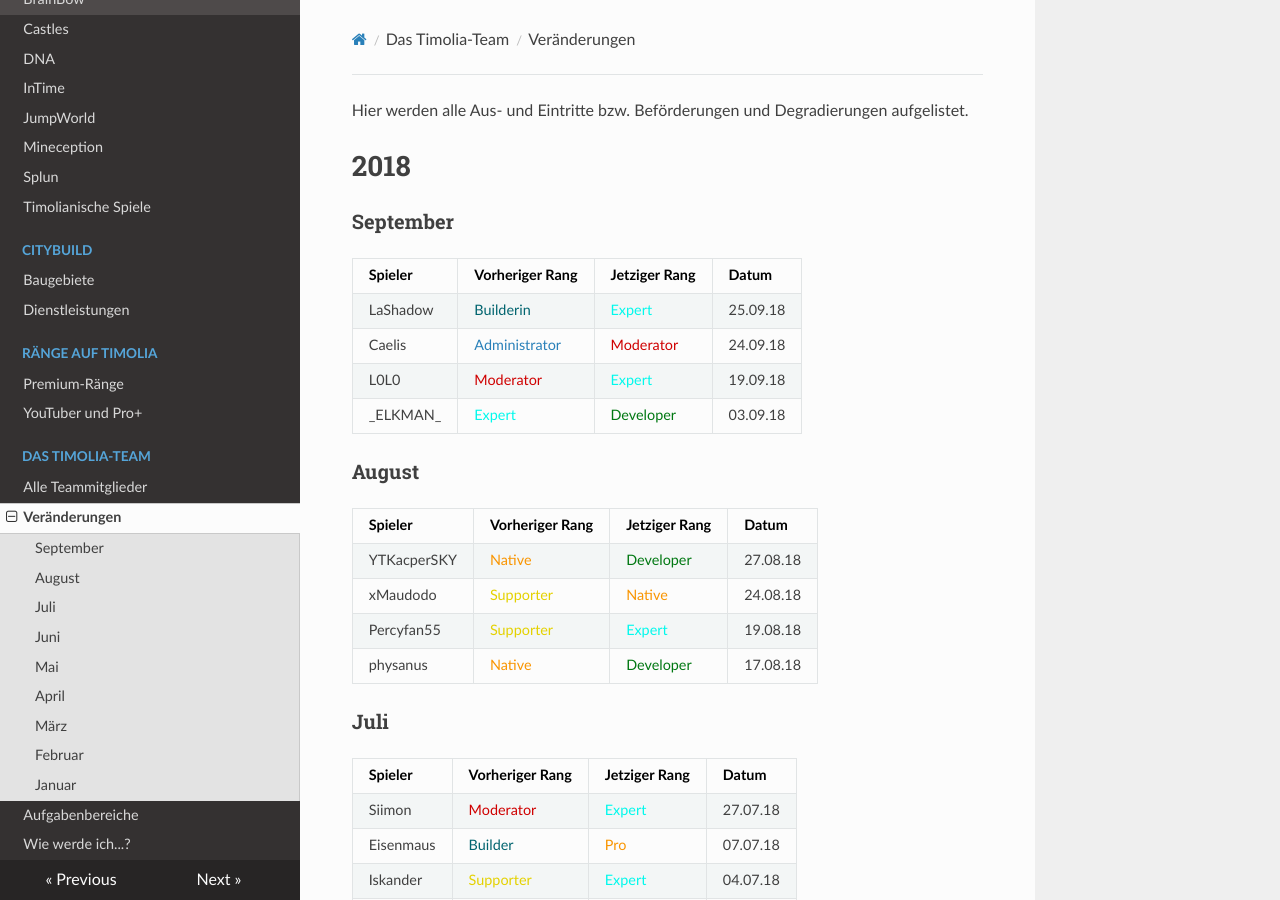
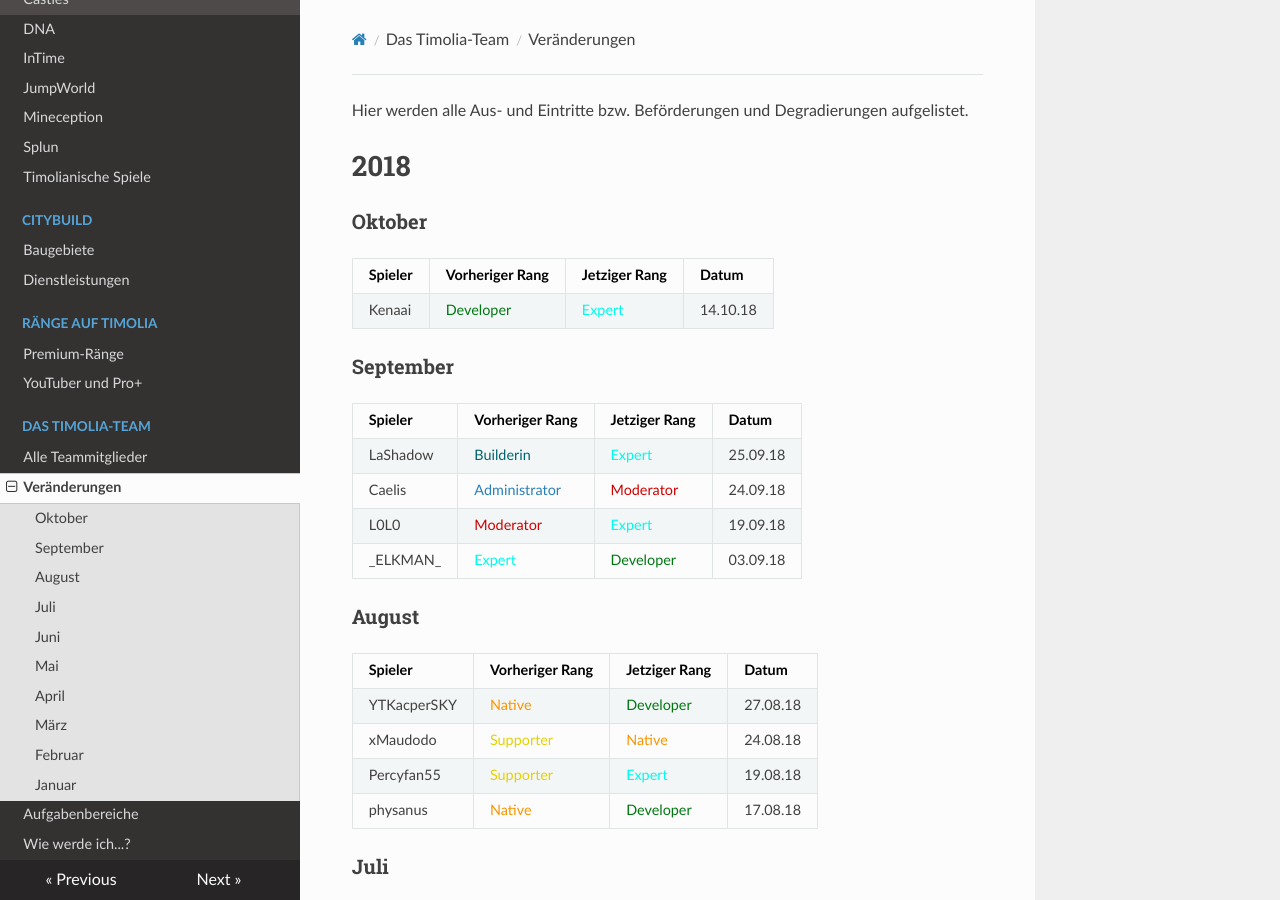
Before and after one commit to TimoliaDE/HowTo, an MkDocs documentation site: the page built from docs/team/changes.md, in a window 1280 px wide and 900 px high. Built offline with MkDocs 1.6.1, drawn with Linux system fonts in a browser that asks for light colours; nearby versions of some CDN libraries; old or Windows-style settings are respelled for this version of MkDocs.

Commit message:
Update changes.md

```diff
--- a/docs/team/changes.md
+++ b/docs/team/changes.md
@@ -1,6 +1,11 @@
 Hier werden alle Aus- und Eintritte bzw. Beförderungen und Degradierungen aufgelistet.
 
 # 2018
+
+###  <strong>Oktober</strong>
+| Spieler | Vorheriger Rang | Jetziger Rang | Datum |
+| ------ | ------ | ------ | ------ |
+|Kenaai | <span style="color:#007812">Developer</span> | <span style="color:#00F9EC">Expert</span> | 14.10.18 |
 
 ###  <strong>September</strong>
 | Spieler | Vorheriger Rang | Jetziger Rang | Datum |
```
